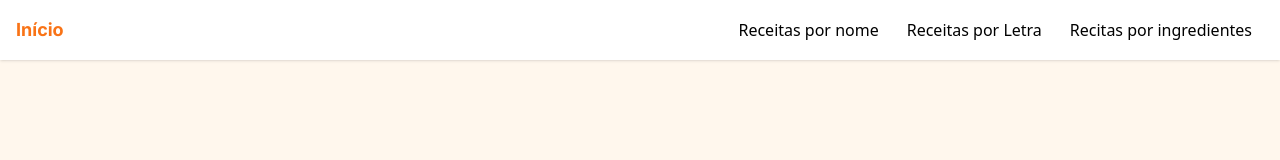
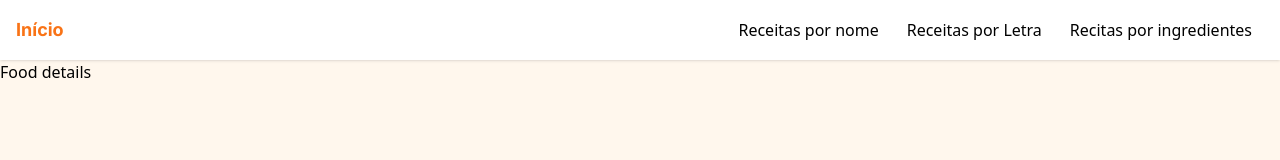
Before and after one commit to LucasAnselmoSilva12345/food-recipe, a React (Vite) app: page /food/1 in a window 1280 px wide. Shown: the top 160 px of the page. Built offline with nearby package versions, Linux system fonts and the light colour scheme.

Commit message:
Feat: Route for food details Fixe: From FoodRandomizer to FoodRandom Feat: Create a global types
Signed-off-by: LucasAnselmoSilva12345 <lucasanselmodasilva02@gmail.com>

```diff
--- /dev/null
+++ b/src/components/FoodDetails.tsx
@@ -0,0 +1,3 @@
+export function FoodDetails() {
+  return <h1>Food details</h1>;
+}
--- a/src/components/FoodRandomizer.tsx
+++ b/src/components/FoodRandomizer.tsx
@@ -1,7 +1,7 @@
 import axios from 'axios';
 import { useEffect, useState } from 'react';
 
-interface FoodRandomizerProps {
+interface FoodRandom {
   idMeal: string;
   strMeal: string;
   strInstructions: string;
@@ -9,9 +9,8 @@ interface FoodRandomizerProps {
   strYoutube: string;
 }
 
-export function FoodRandomizer() {
-  const [foodRandomized, setFoodRandomized] =
-    useState<FoodRandomizerProps | null>(null);
+export function FoodRandom() {
+  const [foodRandomized, setFoodRandomized] = useState<FoodRandom | null>(null);
 
   useEffect(() => {
     const fetchFoodRandom = async () => {
--- a/src/pages/Home.tsx
+++ b/src/pages/Home.tsx
@@ -1,5 +1,5 @@
-import { FoodRandomizer } from '../components/FoodRandomizer';
+import { FoodRandom } from '../components/FoodRandomizer';
 
 export function Home() {
-  return <FoodRandomizer />;
+  return <FoodRandom />;
 }
--- a/src/routes.tsx
+++ b/src/routes.tsx
@@ -4,6 +4,7 @@ import { Home } from './pages/Home';
 import { ByName } from './pages/ByName';
 import { ByCategories } from './pages/ByCategories';
 import { ByLetter } from './pages/ByLetter';
+import { FoodDetails } from './components/FoodDetails';
 
 export function RoutesApp() {
   return (
@@ -14,6 +15,7 @@ export function RoutesApp() {
         <Route path="/by-name/" element={<ByName />} />
         <Route path="/by-letter/" element={<ByLetter />} />
         <Route path="/by-categories/" element={<ByCategories />} />
+        <Route path="/food/:id" element={<FoodDetails />} />
       </Routes>
     </BrowserRouter>
   );
```
Also changed, not shown: src/types/FoodRandomProps.ts (added, +7 -0 lines).
